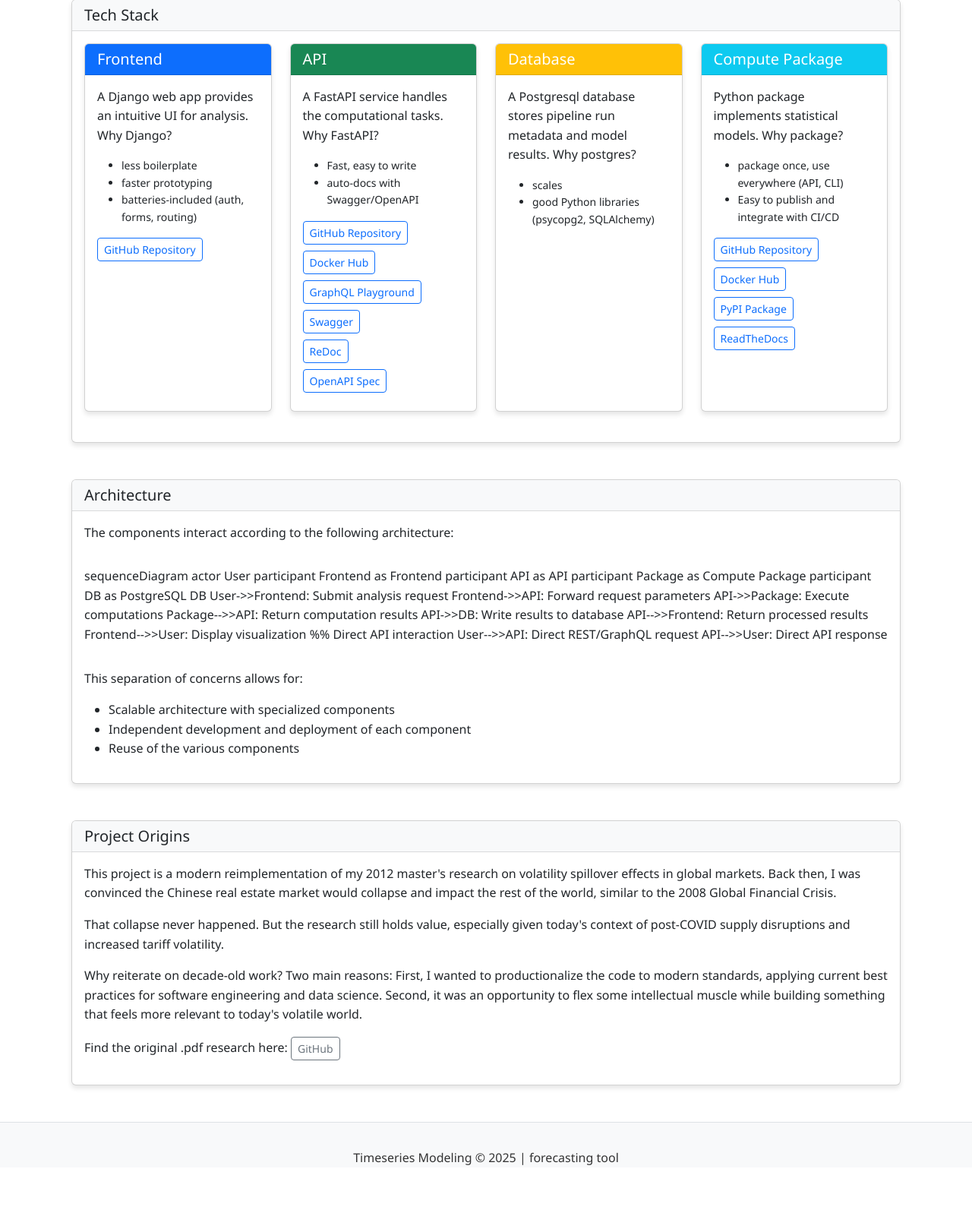
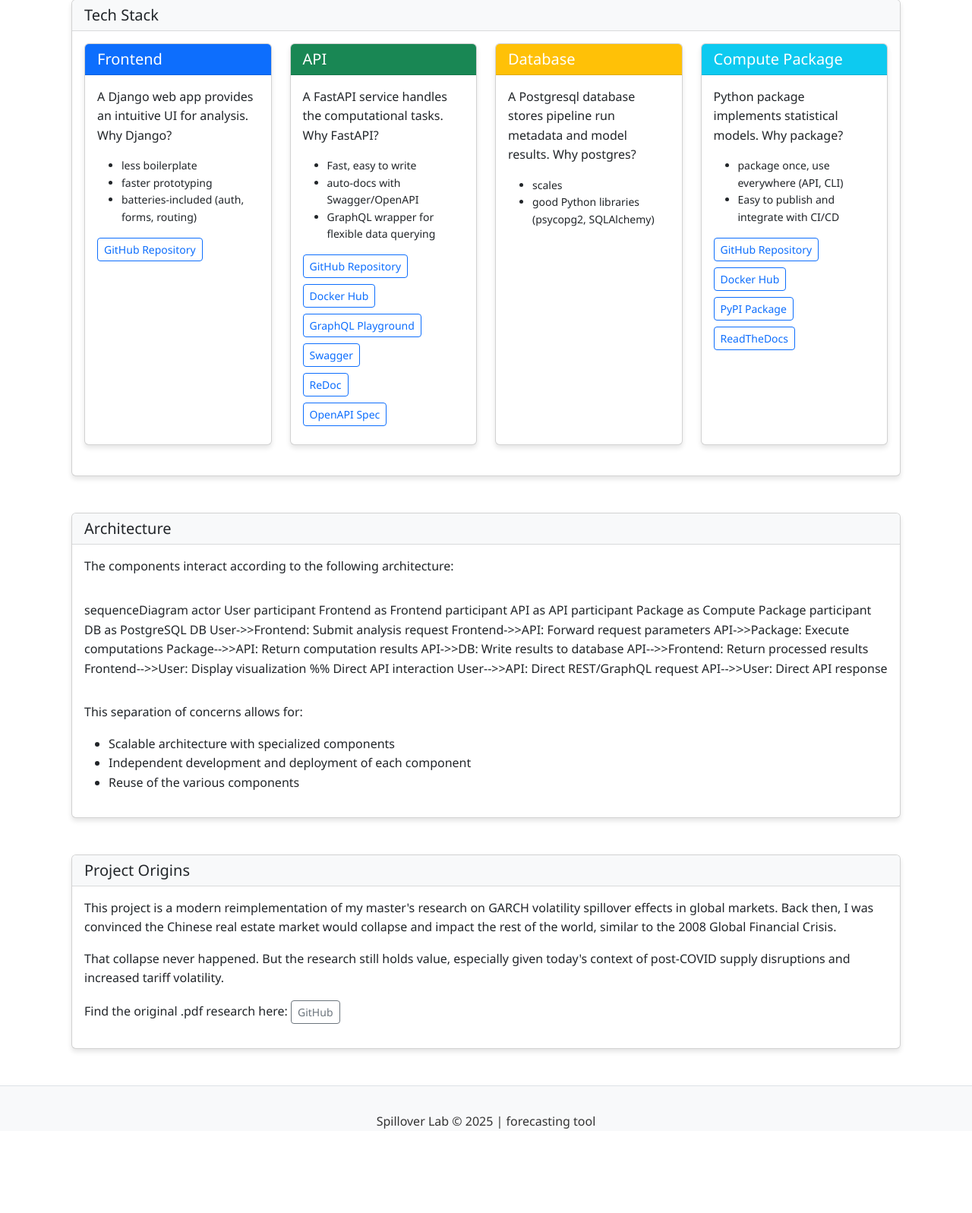
Before and after one commit to garthmortensen/timeseries-frontend, a Django app: page /about/ in a window 1280 px wide. Shown: the part 335-1932 px from the top of the page at 76% size. After the commit the page ends 1821 px from the top, so only its background shows below. Run offline with Django 5.2, Linux system fonts and the light colour scheme; some libraries are stand-ins or nearby versions.

Commit message:
Spillover Lab text, slight improvements

```diff
--- a/templates/base.html
+++ b/templates/base.html
@@ -94,7 +94,7 @@
     <!-- Footer -->
     <footer class="footer bg-light mt-5" aria-label="Footer">
         <div class="container py-3">
-            <p class="text-center mb-0">Timeseries Modeling &copy; {% now "Y" %} | forecasting tool </p>
+            <p class="text-center mb-0">Spillover Lab &copy; {% now "Y" %} | forecasting tool </p>
             <!-- Hidden message for screen readers -->
             <p class="sr-only" aria-hidden="false">This tool provides time series analysis with ARIMA and GARCH models. If you need assistance with accessibility, please contact me.</p>
         </div>
--- a/templates/timeseries/about.html
+++ b/templates/timeseries/about.html
@@ -83,6 +83,7 @@
                                     <ul class="small mb-3">
                                         <li>Fast, easy to write</li>
                                         <li>auto-docs with Swagger/OpenAPI</li>
+                                        <li>GraphQL wrapper for flexible data querying</li>
                                     </ul>
                                     <div class="mb-2">
                                         <a href="https://github.com/garthmortensen/timeseries-api" class="btn btn-outline-primary btn-sm" target="_blank">
@@ -221,17 +222,12 @@
                 </div>
                 <div class="card-body">
                     <p>
-                        This project is a modern reimplementation of my 2012 master's research on volatility spillover effects in global markets.
+                        This project is a modern reimplementation of my master's research on GARCH volatility spillover effects in global markets.
                         Back then, I was convinced the Chinese real estate market would collapse and impact the rest of the world, similar to the 2008 Global Financial Crisis.
                     </p>
                     <p>
                         That collapse never happened. But the research still holds value, especially given today's context
                         of post-COVID supply disruptions and increased tariff volatility.
-                    </p>
-                    <p>
-                        Why reiterate on decade-old work? Two main reasons: First, I wanted to productionalize the code to modern standards,
-                        applying current best practices for software engineering and data science. Second, it was an opportunity to flex some intellectual muscle
-                        while building something that feels more relevant to today's volatile world.
                     </p>
                     <p>
                         Find the original .pdf research here:
--- a/templates/timeseries/index.html
+++ b/templates/timeseries/index.html
@@ -13,7 +13,7 @@
 {% block content %}
 <div class="jumbotron p-5 mb-4 bg-light rounded-3">
     <h1 class="display-4">Spillover Lab</h1>
-    <p class="lead">Analyze financial spillovers and time series data with advanced statistical models and interactive visualizations.</p>
+    <p class="lead">Analyze financial market data using advanced time series statistical models and interactive visualizations.</p>
     <a class="btn btn-primary btn-lg" href="{% url 'timeseries:analysis' %}" role="button">Start Analysis</a>
 </div>
 
@@ -31,7 +31,7 @@
     <div class="col-md-4">
         <div class="card mb-4">
             <div class="card-header">
-                <h4>Statistical Models</h4>
+                <h4>Models</h4>
             </div>
             <div class="card-body">
                 <p>Apply ARIMA models for trend analysis, GARCH models for volatility forecasting and calculate spillovers to uncover relationships.</p>
```
Also changed, not shown: templates/timeseries/analysis.html (+6 -1 lines).
